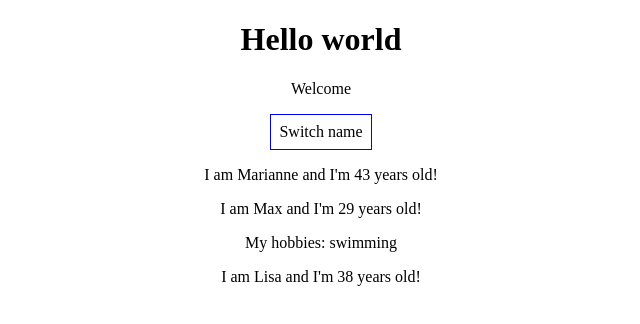
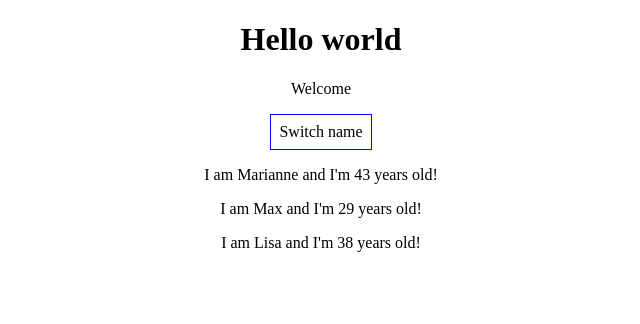
Before and after one commit to hhmaho/react-complete-guide, a React (Create React App) app: page / in a window 1280 px wide. Both pictures are taken after a click on the button "Switch name". Shown: the top 324 px of the page, without its empty margins (319-959 px from the left). Built offline with nearby package versions, Linux system fonts and the light colour scheme.

Commit message:
data to array

```diff
--- a/src/App.js
+++ b/src/App.js
@@ -53,18 +53,12 @@
     if (this.state.showPersons){
       persons = (
         <div>
-          <Person
-            name={this.state.persons[0].name}
-            age={this.state.persons[0].age}/>
-          <Person
-            name={this.state.persons[1].name}
-            age={this.state.persons[1].age}
-            click={this.switchNameHandler.bind(this, 'Kim')}
-            changed={this.nameChangedHandler}>My hobbies: swimming</Person>
-          <Person
-            name={this.state.persons[2].name}
-            age={this.state.persons[2].age}/>
-          </div>
+          {this.state.persons.map(person => {
+            return <Person
+              name={person.name}
+              age={person.age}/>
+          })}
+        </div>
       )
     }
 
```
